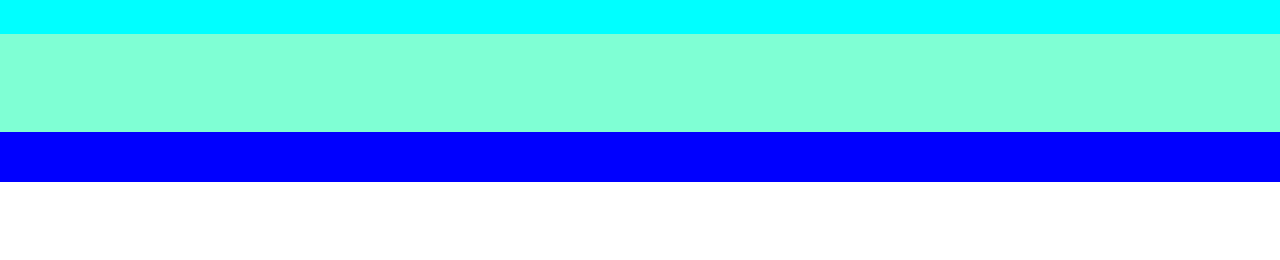
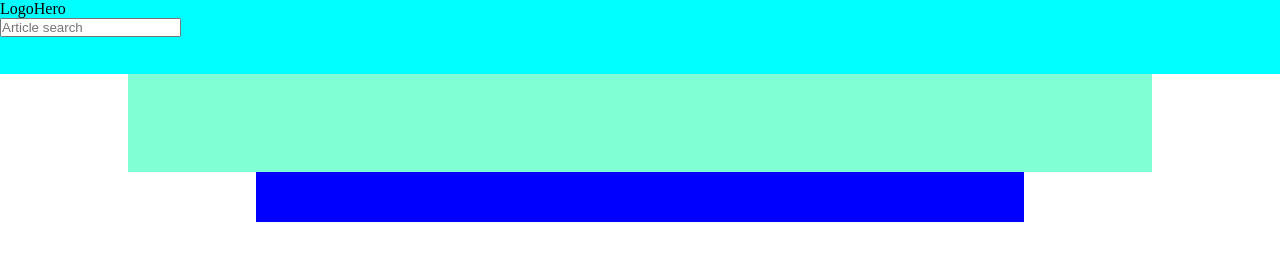
Before and after one commit to Lokesh238667/node-demo, a plain HTML site: page Index.html in a window 1280 px wide. Drawn offline with Linux system fonts and the light colour scheme.

Commit message:
add new div

```diff
--- a/Index.html
+++ b/Index.html
@@ -9,12 +9,18 @@
 </head>
 <body>
     <nav class="navigation">
-
-    </nav>
-    <div class="content .max-width-1">
+    <div class="left">LogoHero
 
     </div>
-    <div class="footer">
+    <div class="right">
+    <input type="text" placeholder="Article search">
+
+    </div>
+    </nav>
+    <div class="content max-width-1 m-auto">
+
+    </div>
+    <div class="footer max-width-2 m-auto">
 
     </div>
 </body>
--- a/style.css
+++ b/style.css
@@ -4,7 +4,7 @@
 }
 
 .navigation {
-    height: 34px;
+    height: 74px;
     background-color: aqua;
 }
 
--- a/utris.css
+++ b/utris.css
@@ -1,7 +1,11 @@
 .max-width-1{
-    max-width: 230px;
+    max-width: 80vw;
 }
 
 .max-width-2{
-    max-width: 530px;
+    max-width: 60vw;
 }
+
+.m-auto{
+    margin: auto;
+}
```
